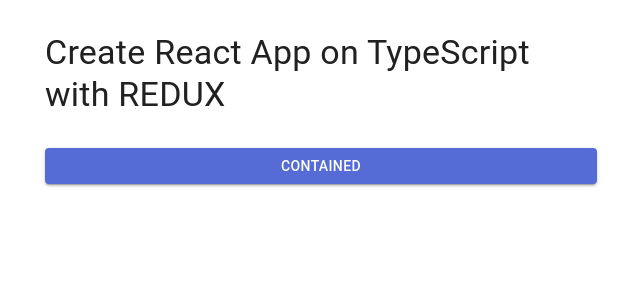
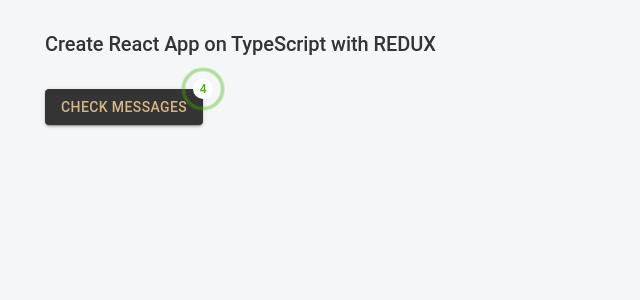
Before and after one commit to ziynatilloh-html/burak-react, a React (Create React App) app: page / in a window 1280 px wide. Shown: the top 300 px of the page, without its empty margins (319-959 px from the left). Built offline with nearby package versions, Linux system fonts and the light colour scheme.

Commit message:
fix: MUI-customized integration

```diff
--- a/package.json
+++ b/package.json
@@ -21,7 +21,8 @@
     "start": "react-scripts start",
     "build": "react-scripts build",
     "test": "react-scripts test",
-    "eject": "react-scripts eject"
+    "eject": "react-scripts eject",
+    "kill-port": "npx kill-port 3000"
   },
   "devDependencies": {
     "@types/jest": "^27.5.2",
--- a/src/app/App.tsx
+++ b/src/app/App.tsx
@@ -1,6 +1,7 @@
 import React from "react";
 import "../css/app.css";
 import { Box, Button, Container, Stack, Typography } from "@mui/material";
+import { RippleBadge } from "./MaterialTheme/styled";
 
 function App() {
   return (
@@ -11,7 +12,12 @@
             Create React App on TypeScript with REDUX
           </Typography>
         </Box>
-        <Button variant="contained">Contained</Button>
+        <Box>
+          <RippleBadge badgeContent={4}>
+            {" "}
+            <Button variant="contained">Check messages</Button>
+          </RippleBadge>
+        </Box>
       </Stack>
     </Container>
   );
--- /dev/null
+++ b/src/app/MaterialTheme/index.ts
@@ -0,0 +1,66 @@
+import { createTheme } from '@mui/material/styles';
+import { common } from '@mui/material/colors';
+import shadow from './shadow';
+import typography from './typography';
+import { maxWidth } from '@mui/system';
+
+/**
+ * LIGHT THEME (DEFAULT)
+ */
+const light = {
+	palette: {
+		type: 'light',
+		background: {
+			default: '#f8f8ff',
+			paper: common.white,
+		},
+		primary: {
+			contrastText: '#d7b586',
+			main: '#343434',
+		},
+		secondary: {
+			contrastText: '#343434',
+			main: '#d7b586',
+		},
+		text: {
+			primary: '#343434',
+			secondary: '#d7b586',
+			dark: common.black,
+		},
+	},
+	components: {
+		MuiContainer: {
+			styleOverrides: {
+				root: {
+					height: '100%',
+				},
+			},
+		},
+		MuiCssBaseline: {
+			styleOverrides: {
+				html: { height: '100%' },
+				body: { background: '#f4f6f8', height: '100%', minHeight: '100%' },
+			},
+		},
+	},
+	shadow,
+	typography,
+};
+
+// A custom theme for this app
+let theme = createTheme(light);
+theme = createTheme(theme, {
+	components: {
+		MuiContainer: {
+			styleOverrides: {
+				maxWidthLg: {
+					[theme.breakpoints.up('lg')]: {
+						maxWidth: '1300px',
+					},
+				},
+			},
+		},
+	},
+});
+
+export default theme;
--- /dev/null
+++ b/src/app/MaterialTheme/shadow.ts
@@ -0,0 +1,27 @@
+export default [
+	'none',
+	'0 0 0 1px rgba(63,63,68,0.05), 0 1px 2px 0 rgba(63,63,68,0.15)',
+	'0 0 1px 0 rgba(0,0,0,0.31), 0 2px 2px -2px rgba(0,0,0,0.25)',
+	'0 0 1px 0 rgba(0,0,0,0.31), 0 3px 4px -2px rgba(0,0,0,0.25)',
+	'0 0 1px 0 rgba(0,0,0,0.31), 0 3px 4px -2px rgba(0,0,0,0.25)',
+	'0 0 1px 0 rgba(0,0,0,0.31), 0 4px 6px -2px rgba(0,0,0,0.25)',
+	'0 0 1px 0 rgba(0,0,0,0.31), 0 4px 6px -2px rgba(0,0,0,0.25)',
+	'0 0 1px 0 rgba(0,0,0,0.31), 0 4px 8px -2px rgba(0,0,0,0.25)',
+	'0 0 1px 0 rgba(0,0,0,0.31), 0 5px 8px -2px rgba(0,0,0,0.25)',
+	'0 0 1px 0 rgba(0,0,0,0.31), 0 6px 12px -4px rgba(0,0,0,0.25)',
+	'0 0 1px 0 rgba(0,0,0,0.31), 0 7px 12px -4px rgba(0,0,0,0.25)',
+	'0 0 1px 0 rgba(0,0,0,0.31), 0 6px 16px -4px rgba(0,0,0,0.25)',
+	'0 0 1px 0 rgba(0,0,0,0.31), 0 7px 16px -4px rgba(0,0,0,0.25)',
+	'0 0 1px 0 rgba(0,0,0,0.31), 0 8px 18px -8px rgba(0,0,0,0.25)',
+	'0 0 1px 0 rgba(0,0,0,0.31), 0 9px 18px -8px rgba(0,0,0,0.25)',
+	'0 0 1px 0 rgba(0,0,0,0.31), 0 10px 20px -8px rgba(0,0,0,0.25)',
+	'0 0 1px 0 rgba(0,0,0,0.31), 0 11px 20px -8px rgba(0,0,0,0.25)',
+	'0 0 1px 0 rgba(0,0,0,0.31), 0 12px 22px -8px rgba(0,0,0,0.25)',
+	'0 0 1px 0 rgba(0,0,0,0.31), 0 13px 22px -8px rgba(0,0,0,0.25)',
+	'0 0 1px 0 rgba(0,0,0,0.31), 0 14px 24px -8px rgba(0,0,0,0.25)',
+	'0 0 1px 0 rgba(0,0,0,0.31), 0 16px 28px -8px rgba(0,0,0,0.25)',
+	'0 0 1px 0 rgba(0,0,0,0.31), 0 18px 30px -8px rgba(0,0,0,0.25)',
+	'0 0 1px 0 rgba(0,0,0,0.31), 0 20px 32px -8px rgba(0,0,0,0.25)',
+	'0 0 1px 0 rgba(0,0,0,0.31), 0 22px 34px -8px rgba(0,0,0,0.25)',
+	'0 0 1px 0 rgba(0,0,0,0.31), 0 24px 36px -8px rgba(0,0,0,0.25)',
+];
--- /dev/null
+++ b/src/app/MaterialTheme/styled.ts
@@ -0,0 +1,30 @@
+import { styled } from "@mui/material/styles";
+import Badge from "@mui/material/Badge";
+
+export const RippleBadge = styled(Badge)(({ theme }) => ({
+  "& .MuiBadge-badge": {
+    color: "#44b700",
+    background: "white",
+    "&::after": {
+      position: "absolute",
+      top: "-2px",
+      left: "-2px",
+      width: "120%",
+      height: "120%",
+      borderRadius: "50%",
+      animation: "ripple 1.2s infinite ease-in-out",
+      border: "2px solid currentColor",
+      content: '""',
+    },
+  },
+  "@keyframes ripple": {
+    "0%": {
+      transform: "scale(.8)",
+      opacity: 1,
+    },
+    "100%": {
+      transform: "scale(2.4)",
+      opacity: 0,
+    },
+  },
+}));
--- /dev/null
+++ b/src/app/MaterialTheme/typography.ts
@@ -0,0 +1,35 @@
+export default {
+	h1: {
+		fontWeight: 500,
+		fontSize: 35,
+		letterSpacing: '-0.24px',
+	},
+	h2: {
+		fontWeight: 500,
+		fontSize: 29,
+		letterSpacing: '-0.24px',
+	},
+	h3: {
+		fontWeight: 500,
+		fontSize: 24,
+		letterSpacing: '-0.06px',
+	},
+	h4: {
+		fontWeight: 500,
+		fontSize: 20,
+		letterSpacing: '-0.06px',
+	},
+	h5: {
+		fontWeight: 500,
+		fontSize: 16,
+		letterSpacing: '-0.05px',
+	},
+	h6: {
+		fontWeight: 500,
+		fontSize: 14,
+		letterSpacing: '-0.05px',
+	},
+	overline: {
+		fontWeight: 500,
+	},
+};
--- a/src/app/theme.ts
+++ /dev/null
@@ -1,19 +0,0 @@
-import { createTheme } from "@mui/material/styles";
-import { red } from "@mui/material/colors";
-
-// A custom theme for this app
-const theme = createTheme({
-  palette: {
-    primary: {
-      main: "#556cd6",
-    },
-    secondary: {
-      main: "#19857b",
-    },
-    error: {
-      main: red.A400,
-    },
-  },
-});
-
-export default theme;
```
Also changed, not shown: src/index.tsx (+1 -22 lines).
